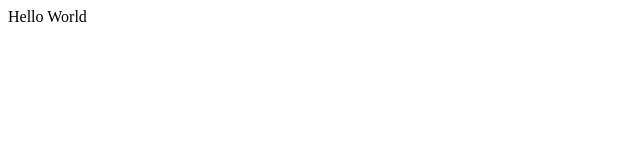
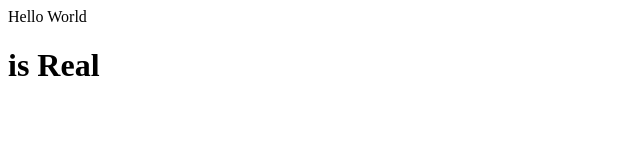
Before and after one commit to GloryHuang/test, a plain HTML site: page index.html in a window 1280 px wide. Shown: the whole page, without its empty margins (0-640 px from the left). Drawn offline with Linux system fonts and the light colour scheme.

Commit message:
我添加了一行

```diff
--- a/index.html
+++ b/index.html
@@ -7,5 +7,6 @@
 </head>
 <body>
     <div>Hello World</div>
+    <h1>is Real</h1>
 </body>
 </html>
```
